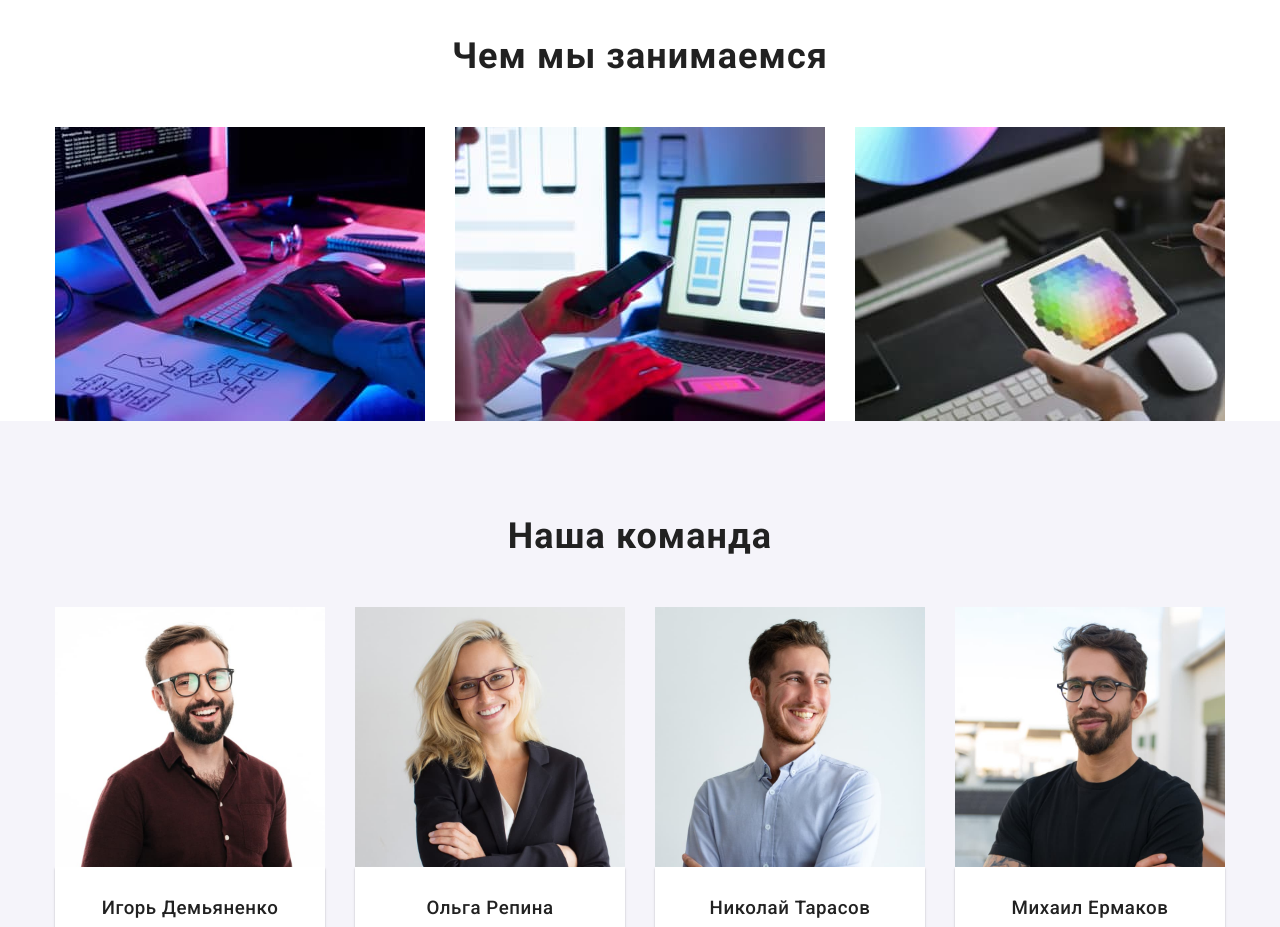
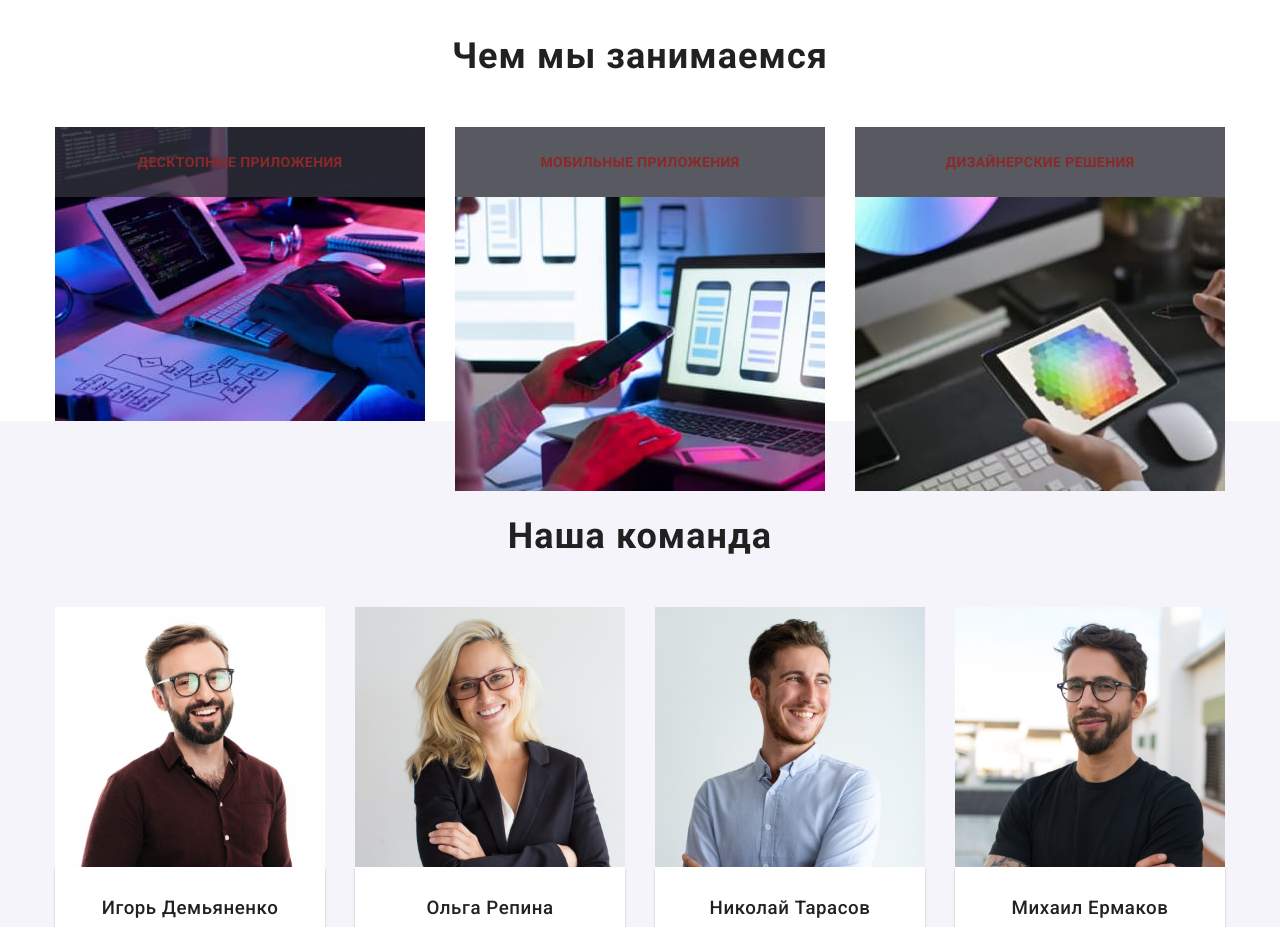
Before and after one commit to Denis070987/goit-markup-hw-05, a plain HTML site: page index.html in a window 1280 px wide. Shown: the part 1080-2007 px from the top of the page. Drawn offline with nearby package versions, Linux system fonts and the light colour scheme.

Commit message:
add doing text

```diff
--- a/css/styles.css
+++ b/css/styles.css
@@ -296,6 +296,34 @@ img {
   display: flex;
   gap: 30px;
 }
+ .doing-item {
+  position: relative;
+  height: 294px;
+ }
+.title-container {
+  position: absolute;
+  width: 100%;
+  height: 294px;
+  background-color: #2F303A 80 %;
+  z-index: 10;
+}
+.item-title {
+
+  font-weight: 700;
+  font-size: 14px;
+  line-height: calc(16 / 14);
+  text-align: center;
+  letter-spacing: 0.03em;
+  text-transform: uppercase;
+  color: #8d2828;
+
+
+  background-color: rgba(47, 48, 58, 0.8);
+  padding-top: 27px;
+  padding-bottom: 27px;
+}
+
+
 
 /*team section*/
 .team {
--- a/index.html
+++ b/index.html
@@ -131,28 +131,38 @@
           <h2 class="section-title doing-title">Чем мы занимаемся</h2>
           <ul class="doing-list list list">
             <li class="doing-item">
+              <div class="title-container">
+                <h3 class="item-title">Десктопные приложения</h3>
+              </div>
               <img
                 class="doing-img"
                 src="./images/img01.jpg"
                 width="370"
+                height="294px"
                 alt="работа за планшетом на беспроводной клавиатуре"
               />
             </li>
             <li class="doing-item">
+              <div>
+                <h3 class="item-title">Мобильные приложения</h3>
                 <img
                   class="doing-img"
                   src="./images/img02.jpg"
                   width="370"
                   alt="работа на нутбуке и смартфоне"
                 />
+              </div>
             </li>
             <li class="doing-item">
+              <div>
+                <h3 class="item-title">Дизайнерские решения</h3>
                 <img
                   class="doing-img"
                   src="./images/img03.jpg"
                   width="370"
                   alt="работа на планшете с помощью стилуса"
                 />
+              </div>
             </li>
           </ul>
         </div>
```
Lines whose indentation alone changed are shown as unchanged.
